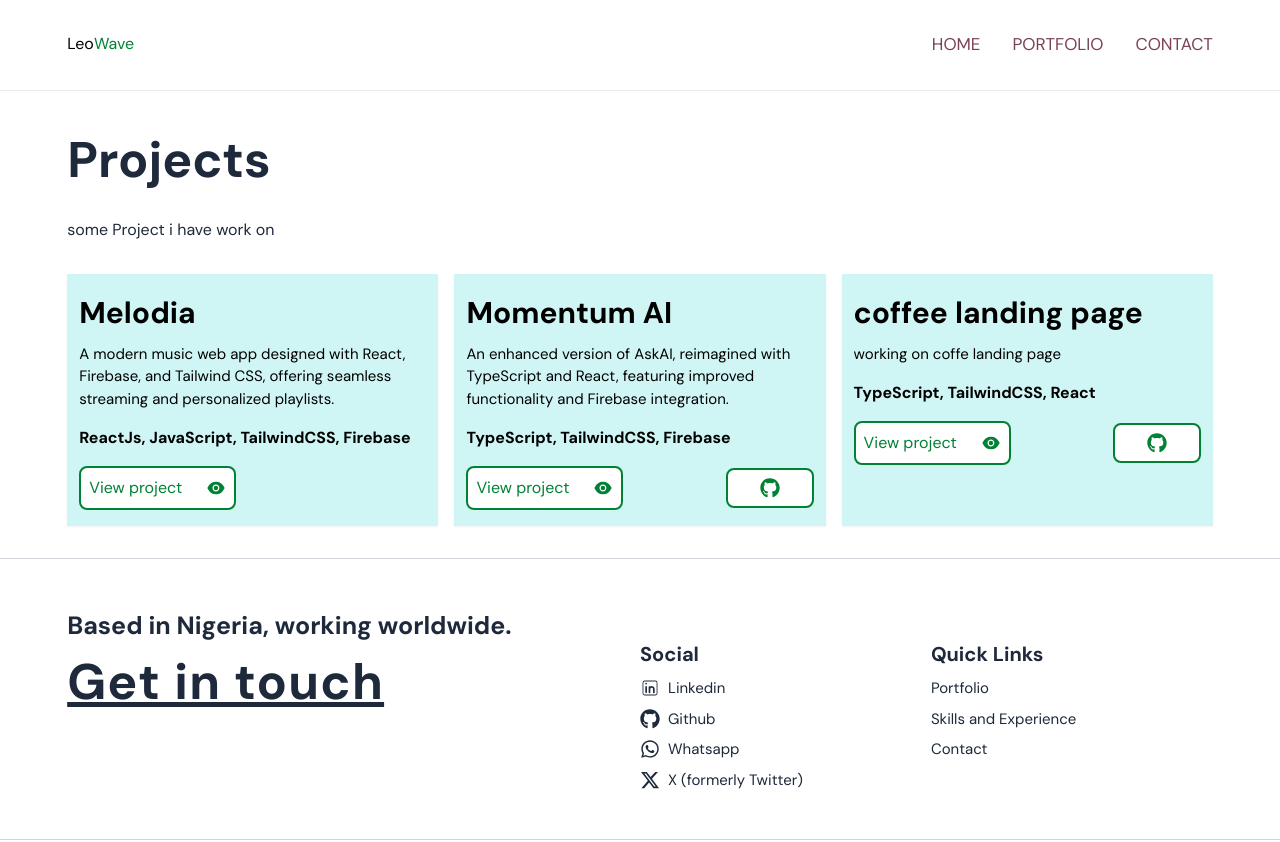
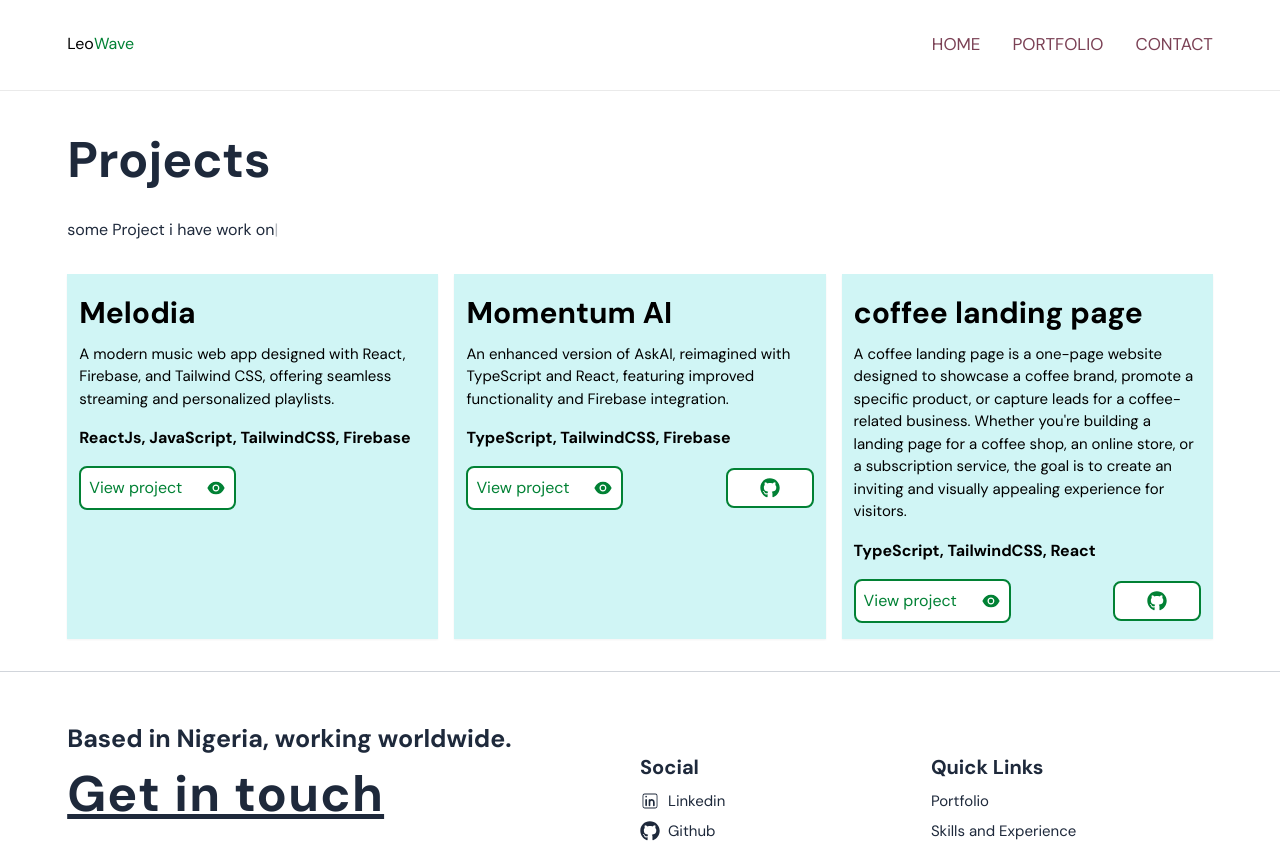
Before and after one commit to skido600/nextjs, a Next.js app: page /projects in a window 1280 px wide. Shown: the top 842 px of the page. Built offline with nearby package versions, Linux system fonts and the light colour scheme.

Commit message:
Update page.tsx

```diff
--- a/src/app/projects/page.tsx
+++ b/src/app/projects/page.tsx
@@ -56,7 +56,7 @@ const Portfolio: React.FC = () => {
         {
       title: "coffee landing page",
       description:
-        "working on coffe landing page ",
+        "A coffee landing page is a one-page website designed to showcase a coffee brand, promote a specific product, or capture leads for a coffee-related business. Whether you're building a landing page for a coffee shop, an online store, or a subscription service, the goal is to create an inviting and visually appealing experience for visitors. ",
       tags: ["TypeScript", "TailwindCSS", "React"],
       previewLink: "https://coffe-delta-liart.vercel.app/",
       githubLink: "https://github.com/skido600/landing_2.git",
```
